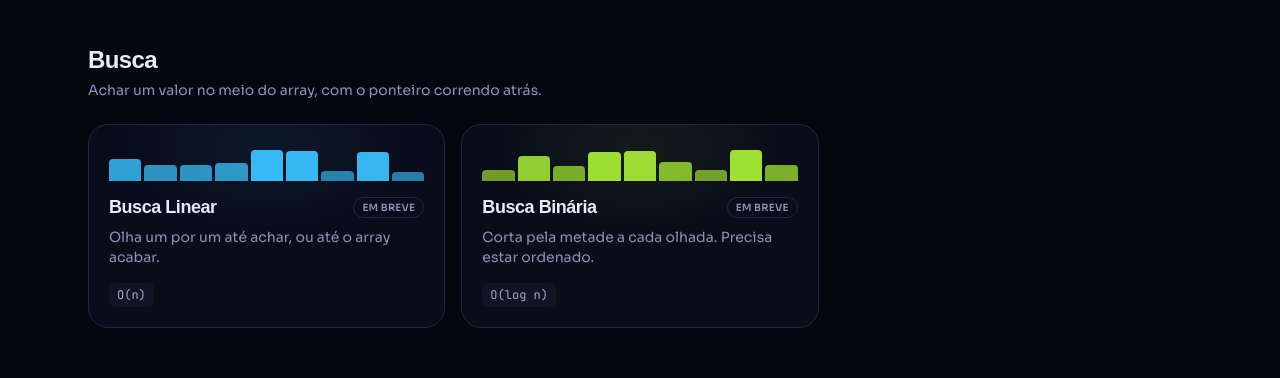
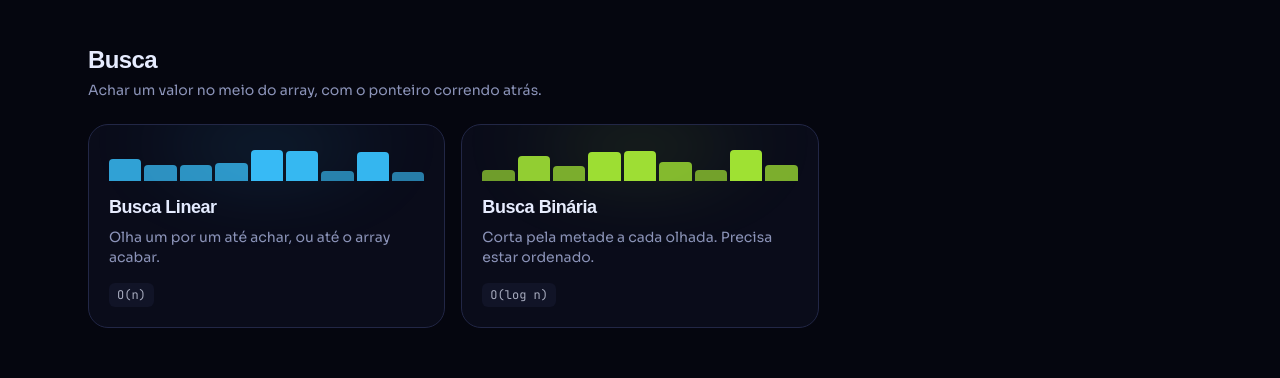
Before and after one commit to Gabrieldiog/algo-shorts, a Next.js app: page / in a window 1280 px wide. Shown: the part 2700-3078 px from the top of the page. Built offline with nearby package versions, Linux system fonts and the light colour scheme; a web font is replaced by a local one.

Commit message:
busca: Linear e Binaria com visualizador
SearchAlgorithm no engine, linear e binary, array vira escada ordenada com alvo. Binaria mostra a janela encolhendo (barras fora da faixa apagam). Bars ganha dim por range. how/curiosity e label do alvo em pt, en e es.

```diff
--- a/src/components/player/Visualizer.tsx
+++ b/src/components/player/Visualizer.tsx
@@ -4,7 +4,7 @@ import { useCallback, useEffect, useMemo, useRef, useState } from "react";
 import Link from "next/link";
 import { motion } from "framer-motion";
 import { useI18n } from "@/lib/i18n";
-import { getSortAlgorithm, rosterEntry } from "@/lib/algorithms";
+import { getSearchAlgorithm, getSortAlgorithm, rosterEntry } from "@/lib/algorithms";
 import { applyMove, buildFrame, initialFrame } from "@/lib/engine/player";
 import type { Frame, Move } from "@/lib/engine/types";
 import { Bars } from "@/components/viz/Bars";
@@ -22,12 +22,16 @@ const MODES: VizMode[] = ["bars", "rainbow", "dots", "circle"];
 export function Visualizer({ slug }: { slug: string }) {
   const { d, say } = useI18n();
   const entry = rosterEntry(slug);
-  const algo = getSortAlgorithm(slug);
+  const isSearch = entry?.category === "search";
+  const sortAlgo = getSortAlgorithm(slug);
+  const searchAlgo = getSearchAlgorithm(slug);
   const text = entry ? d.algos[slug] : undefined;
+  const ready = isSearch ? !!searchAlgo : !!sortAlgo;
 
-  const [size, setSize] = useState(24);
+  const [size, setSize] = useState(isSearch ? 20 : 24);
   const [mode, setMode] = useState<VizMode>("bars");
   const [input, setInput] = useState<number[] | null>(null);
+  const [target, setTarget] = useState<number | null>(null);
   const [speed, setSpeed] = useState(55);
   const [soundOn, setSoundOn] = useState(true);
   const [playing, setPlaying] = useState(false);
@@ -36,14 +40,33 @@ export function Visualizer({ slug }: { slug: string }) {
 
   const { tone, ensure } = useSounds(soundOn);
 
+  const regen = useCallback(
+    (n: number) => {
+      if (isSearch) {
+        const arr = sortedRandom(n);
+        setInput(arr);
+        setTarget(pickTarget(arr));
+      } else {
+        setInput(shuffled(n));
+        setTarget(null);
+      }
+    },
+    [isSearch],
+  );
+
   useEffect(() => {
-    setInput(shuffled(size));
+    regen(size);
     // só na montagem: o array nasce no cliente pra não quebrar a hidratação
     // eslint-disable-next-line react-hooks/exhaustive-deps
   }, []);
 
-  const moves = useMemo(() => (algo && input ? algo.generate(input) : []), [algo, input]);
-  const max = input && input.length ? input.length : 1;
+  const moves = useMemo(() => {
+    if (!input) return [];
+    if (isSearch) return searchAlgo && target != null ? searchAlgo.generate(input, target) : [];
+    return sortAlgo ? sortAlgo.generate(input) : [];
+  }, [input, target, isSearch, searchAlgo, sortAlgo]);
+
+  const max = input && input.length ? Math.max(...input) : 1;
 
   const frameRef = useRef(frame);
   const stepRef = useRef(step);
@@ -124,15 +147,15 @@ export function Visualizer({ slug }: { slug: string }) {
   };
   const onShuffle = () => {
     setPlaying(false);
-    setInput(shuffled(size));
+    regen(size);
   };
   const onSize = (v: number) => {
     setSize(v);
     setPlaying(false);
-    setInput(shuffled(v));
+    regen(v);
   };
 
-  if (!algo || !entry || !text) {
+  if (!ready || !entry || !text) {
     return <ComingSoon slug={slug} />;
   }
 
@@ -162,6 +185,19 @@ export function Visualizer({ slug }: { slug: string }) {
         <h1 className="font-display text-3xl font-extrabold tracking-tight sm:text-4xl">{text.name}</h1>
         <p className="mt-1.5 max-w-2xl text-muted">{text.tagline}</p>
       </header>
+
+      {isSearch && target != null && (
+        <div className="mb-4 flex items-center gap-2">
+          <span className="glow-primary rounded-lg bg-primary px-3.5 py-1.5 text-sm font-semibold text-white">
+            {d.player.target}: <span className="font-mono">{target}</span>
+          </span>
+          {atEnd && (
+            <span className={`rounded-lg border px-3 py-1.5 text-sm font-semibold ${frame.found != null ? "border-sorted/40 bg-sorted/10 text-sorted" : "border-erro/40 bg-erro/10 text-erro"}`}>
+              {frame.found != null ? `#${frame.found}` : "✕"}
+            </span>
+          )}
+        </div>
+      )}
 
       <div className="mb-2 flex flex-wrap items-center justify-end gap-1">
         {MODES.map((m) => (
@@ -199,7 +235,7 @@ export function Visualizer({ slug }: { slug: string }) {
         <Character text={line} mood={mood} />
         <div className="flex flex-wrap items-center gap-2 font-mono text-xs text-muted">
           <Stat label={d.player.comparisons} value={frame.stats.comparisons} />
-          <Stat label={d.player.swaps} value={frame.stats.swaps} />
+          {!isSearch && <Stat label={d.player.swaps} value={frame.stats.swaps} />}
           {frame.stats.writes > 0 && <Stat label={d.player.writes} value={frame.stats.writes} />}
         </div>
       </div>
@@ -309,6 +345,26 @@ function shuffled(n: number): number[] {
   return a;
 }
 
+// n valores distintos aleatórios, ordenados: a "escada" onde a busca acontece.
+function sortedRandom(n: number): number[] {
+  const set = new Set<number>();
+  const range = Math.max(n * 3, 20);
+  while (set.size < n) set.add(1 + Math.floor(Math.random() * range));
+  return [...set].sort((a, b) => a - b);
+}
+
+// escolhe o alvo: 65% um valor que existe, 35% um ausente (pra ver o "não achou").
+function pickTarget(sorted: number[]): number {
+  if (sorted.length === 0) return 0;
+  if (Math.random() < 0.65) return sorted[Math.floor(Math.random() * sorted.length)];
+  const max = sorted[sorted.length - 1];
+  const present = new Set(sorted);
+  let t = 1 + Math.floor(Math.random() * (max + 4));
+  let guard = 0;
+  while (present.has(t) && guard++ < 25) t = 1 + Math.floor(Math.random() * (max + 4));
+  return t;
+}
+
 function pace(speed: number): { interval: number; steps: number } {
   const sps = 3 + Math.round(Math.pow(speed / 100, 2.2) * 600);
   if (sps <= 55) return { interval: Math.round(1000 / sps), steps: 1 };
--- a/src/components/viz/Bars.tsx
+++ b/src/components/viz/Bars.tsx
@@ -8,6 +8,7 @@ export function Bars({ frame, max }: { frame: Frame; max: number }) {
     <div className="flex h-full w-full items-end justify-center gap-[2px]">
       {frame.array.map((v, i) => {
         const { background, glow } = barStyle(frame, i, comparing, swapping);
+        const outRange = frame.range ? (i < frame.range[0] || i > frame.range[1]) && !frame.sorted.has(i) && frame.found !== i : false;
         return (
           <div
             key={i}
@@ -15,8 +16,9 @@ export function Bars({ frame, max }: { frame: Frame; max: number }) {
             style={{
               height: `${(v / max) * 100}%`,
               background,
+              opacity: outRange ? 0.26 : 1,
               boxShadow: glow ? `0 0 14px -2px ${glow}` : undefined,
-              transition: "height 90ms linear, background 90ms linear, box-shadow 90ms linear",
+              transition: "height 90ms linear, background 90ms linear, box-shadow 90ms linear, opacity 90ms linear",
             }}
           />
         );
--- /dev/null
+++ b/src/lib/algorithms/binary.ts
@@ -0,0 +1,35 @@
+import type { Move, SearchAlgorithm } from "@/lib/engine/types";
+
+// Busca binária: no array ordenado, olha o meio da faixa; se o alvo é maior,
+// descarta a metade de baixo, se é menor, a de cima. Corta o problema pela metade
+// a cada passo.
+export const binary: SearchAlgorithm = {
+  slug: "binary",
+  category: "search",
+  accent: "#a3e635",
+  complexity: { best: "O(1)", avg: "O(log n)", worst: "O(log n)", space: "O(1)" },
+
+  generate(a, target) {
+    const moves: Move[] = [{ t: "note", note: { k: "searchStart", target } }];
+    let lo = 0;
+    let hi = a.length - 1;
+    while (lo <= hi) {
+      moves.push({ t: "range", from: lo, to: hi });
+      const mid = (lo + hi) >> 1;
+      moves.push({ t: "compare", i: mid, j: mid, note: { k: "look", v: a[mid] } });
+      if (a[mid] === target) {
+        moves.push({ t: "found", i: mid, note: { k: "found", v: a[mid], i: mid } });
+        return moves;
+      }
+      if (a[mid] < target) {
+        moves.push({ t: "note", note: { k: "tooLow", v: a[mid], target } });
+        lo = mid + 1;
+      } else {
+        moves.push({ t: "note", note: { k: "tooHigh", v: a[mid], target } });
+        hi = mid - 1;
+      }
+    }
+    moves.push({ t: "note", note: { k: "notFound", target } });
+    return moves;
+  },
+};
--- a/src/lib/algorithms/index.ts
+++ b/src/lib/algorithms/index.ts
@@ -1,8 +1,10 @@
 // Registry: plugar um algoritmo novo e escrever a logica e registrar aqui.
 // O roster e a vitrine da home; ready reflete o que ja roda.
 
-import type { AlgoCategory, Complexity, SortAlgorithm } from "@/lib/engine/types";
+import type { AlgoCategory, Complexity, SearchAlgorithm, SortAlgorithm } from "@/lib/engine/types";
 import { bubble } from "./bubble";
+import { linear } from "./linear";
+import { binary } from "./binary";
 import { insertion } from "./insertion";
 import { selection } from "./selection";
 import { merge } from "./merge";
@@ -67,12 +69,21 @@ const sortImpls: Record<string, SortAlgorithm> = {
   bitonic,
 };
 
+const searchImpls: Record<string, SearchAlgorithm> = {
+  linear,
+  binary,
+};
+
 export function getSortAlgorithm(slug: string): SortAlgorithm | undefined {
   return sortImpls[slug];
 }
 
+export function getSearchAlgorithm(slug: string): SearchAlgorithm | undefined {
+  return searchImpls[slug];
+}
+
 export function isReady(slug: string): boolean {
-  return slug in sortImpls;
+  return slug in sortImpls || slug in searchImpls;
 }
 
 export const roster: RosterEntry[] = [
@@ -104,8 +115,8 @@ export const roster: RosterEntry[] = [
   { slug: "introsort", category: "sort", ready: true, accent: "#f97316", stable: false, complexity: { best: "O(n log n)", avg: "O(n log n)", worst: "O(n log n)", space: "O(log n)" } },
   { slug: "bitonic", category: "sort", ready: true, accent: "#38bdf8", stable: false, complexity: { best: "O(n log²n)", avg: "O(n log²n)", worst: "O(n log²n)", space: "O(1)" } },
   // busca
-  { slug: "linear", category: "search", ready: false, accent: "#38bdf8", complexity: { best: "O(1)", avg: "O(n)", worst: "O(n)", space: "O(1)" } },
-  { slug: "binary", category: "search", ready: false, accent: "#a3e635", complexity: { best: "O(1)", avg: "O(log n)", worst: "O(log n)", space: "O(1)" } },
+  { slug: "linear", category: "search", ready: true, accent: "#38bdf8", complexity: { best: "O(1)", avg: "O(n)", worst: "O(n)", space: "O(1)" } },
+  { slug: "binary", category: "search", ready: true, accent: "#a3e635", complexity: { best: "O(1)", avg: "O(log n)", worst: "O(log n)", space: "O(1)" } },
   // pathfinding
   { slug: "bfs", category: "path", ready: false, accent: "#5b7fff", complexity: { best: "O(V+E)", avg: "O(V+E)", worst: "O(V+E)", space: "O(V)" } },
   { slug: "dfs", category: "path", ready: false, accent: "#a984ff", complexity: { best: "O(V+E)", avg: "O(V+E)", worst: "O(V+E)", space: "O(V)" } },
--- /dev/null
+++ b/src/lib/algorithms/linear.ts
@@ -0,0 +1,23 @@
+import type { Move, SearchAlgorithm } from "@/lib/engine/types";
+
+// Busca linear: olha elemento por elemento, da esquerda pra direita, até achar o
+// alvo ou o array acabar. Funciona em qualquer array.
+export const linear: SearchAlgorithm = {
+  slug: "linear",
+  category: "search",
+  accent: "#38bdf8",
+  complexity: { best: "O(1)", avg: "O(n)", worst: "O(n)", space: "O(1)" },
+
+  generate(a, target) {
+    const moves: Move[] = [{ t: "note", note: { k: "searchStart", target } }];
+    for (let i = 0; i < a.length; i++) {
+      moves.push({ t: "compare", i, j: i, note: { k: "look", v: a[i] } });
+      if (a[i] === target) {
+        moves.push({ t: "found", i, note: { k: "found", v: a[i], i } });
+        return moves;
+      }
+    }
+    moves.push({ t: "note", note: { k: "notFound", target } });
+    return moves;
+  },
+};
--- a/src/lib/engine/types.ts
+++ b/src/lib/engine/types.ts
@@ -97,3 +97,12 @@ export interface SortAlgorithm {
   /** recebe o array e devolve a trilha de eventos */
   generate: (input: number[]) => Move[];
 }
+
+/** Algoritmo de busca: recebe o array (ordenado) e o alvo, devolve os eventos. */
+export interface SearchAlgorithm {
+  slug: string;
+  category: "search";
+  complexity: Complexity;
+  accent: string;
+  generate: (input: number[], target: number) => Move[];
+}
--- a/src/lib/i18n/config.ts
+++ b/src/lib/i18n/config.ts
@@ -86,6 +86,7 @@ export interface Dict {
     worst: string;
     space: string;
     stability: string;
+    target: string;
   };
   modes: { bars: string; rainbow: string; dots: string; circle: string };
   race: {
--- a/src/lib/i18n/en.ts
+++ b/src/lib/i18n/en.ts
@@ -50,6 +50,7 @@ export const en: Dict = {
     worst: "Worst",
     space: "Space",
     stability: "Stability",
+    target: "Target",
   },
   modes: { bars: "Bars", rainbow: "Rainbow", dots: "Dots", circle: "Ring" },
   race: {
@@ -223,8 +224,18 @@ export const en: Dict = {
       how: "Builds bitonic sequences (up then down) and merges them with a mesh of comparisons that doesn't depend on the data. That's why it runs beautifully on a GPU.",
       curiosity: "The comparisons are always the same, no matter the data. That makes it ideal for parallel hardware, where thousands run at once.",
     },
-    linear: { name: "Linear Search", tagline: "Checks one by one until it's found, or the array runs out." },
-    binary: { name: "Binary Search", tagline: "Halves the range each look. Needs a sorted array." },
+    linear: {
+      name: "Linear Search",
+      tagline: "Checks one by one until it's found, or the array runs out.",
+      how: "Walks the array from start to end, comparing each element with the target, until it finds it or runs out. It doesn't need the array to be sorted.",
+      curiosity: "Simple and foolproof, but slow: worst case it checks all n elements. For small or unsorted lists, it's still the right pick.",
+    },
+    binary: {
+      name: "Binary Search",
+      tagline: "Halves the range each look. Needs a sorted array.",
+      how: "Only works on a sorted array. It looks at the middle element: if it's the target, found; if the target is larger, it drops the bottom half; if smaller, the top. Repeat on what's left.",
+      curiosity: "Each step halves the problem, so it finds in about log₂(n) comparisons: in a million items, around 20 steps. That's how you look something up in a dictionary without reading page by page.",
+    },
     bfs: { name: "BFS", tagline: "Explores in waves: everything near first, far away later." },
     dfs: { name: "DFS", tagline: "Dives deep down a path until it hits a wall, then backtracks." },
     dijkstra: { name: "Dijkstra", tagline: "Shortest path, weighing every single step." },
--- a/src/lib/i18n/es.ts
+++ b/src/lib/i18n/es.ts
@@ -50,6 +50,7 @@ export const es: Dict = {
     worst: "Peor",
     space: "Espacio",
     stability: "Estabilidad",
+    target: "Objetivo",
   },
   modes: { bars: "Barras", rainbow: "Arcoíris", dots: "Puntos", circle: "Anillo" },
   race: {
@@ -223,8 +224,18 @@ export const es: Dict = {
       how: "Arma secuencias bitónicas (que suben y bajan) y las mezcla con una malla de comparaciones que no depende de los datos. Por eso corre precioso en GPU.",
       curiosity: "Las comparaciones son siempre las mismas, pase lo que pase con los datos. Eso la hace ideal para hardware paralelo, donde miles corren a la vez.",
     },
-    linear: { name: "Búsqueda Lineal", tagline: "Mira uno por uno hasta encontrarlo, o hasta que se acabe." },
-    binary: { name: "Búsqueda Binaria", tagline: "Parte el rango a la mitad en cada mirada. Debe estar ordenado." },
+    linear: {
+      name: "Búsqueda Lineal",
+      tagline: "Mira uno por uno hasta encontrarlo, o hasta que se acabe.",
+      how: "Recorre el arreglo de principio a fin, comparando cada elemento con el objetivo, hasta encontrarlo o quedarse sin elementos. No necesita que esté ordenado.",
+      curiosity: "Simple e infalible, pero lenta: en el peor caso mira los n elementos. Para listas pequeñas o desordenadas, sigue siendo la opción correcta.",
+    },
+    binary: {
+      name: "Búsqueda Binaria",
+      tagline: "Parte el rango a la mitad en cada mirada. Debe estar ordenado.",
+      how: "Solo funciona en un arreglo ordenado. Mira el elemento del medio: si es el objetivo, lo encontró; si el objetivo es mayor, descarta la mitad de abajo; si menor, la de arriba. Repite en lo que queda.",
+      curiosity: "Cada paso parte el problema a la mitad, así que encuentra en unas log₂(n) comparaciones: en un millón de ítems, unos 20 pasos. Así se busca en un diccionario sin leer página por página.",
+    },
     bfs: { name: "BFS", tagline: "Explora en olas: lo cercano primero, lo lejano después." },
     dfs: { name: "DFS", tagline: "Se hunde por un camino hasta chocar, y luego retrocede." },
     dijkstra: { name: "Dijkstra", tagline: "El camino más corto pesando cada paso." },
--- a/src/lib/i18n/pt.ts
+++ b/src/lib/i18n/pt.ts
@@ -50,6 +50,7 @@ export const pt: Dict = {
     worst: "Pior",
     space: "Espaço",
     stability: "Estabilidade",
+    target: "Alvo",
   },
   modes: { bars: "Barras", rainbow: "Arco-íris", dots: "Pontos", circle: "Anel" },
   race: {
@@ -223,8 +224,18 @@ export const pt: Dict = {
       how: "Monta sequências bitônicas (que sobem e descem) e as mescla com uma malha de comparações que não depende dos dados. Por isso roda lindo em GPU.",
       curiosity: "As comparações são sempre as mesmas, aconteça o que acontecer nos dados. Isso a torna ideal pra hardware paralelo, onde milhares rodam ao mesmo tempo.",
     },
-    linear: { name: "Busca Linear", tagline: "Olha um por um até achar, ou até o array acabar." },
-    binary: { name: "Busca Binária", tagline: "Corta pela metade a cada olhada. Precisa estar ordenado." },
+    linear: {
+      name: "Busca Linear",
+      tagline: "Olha um por um até achar, ou até o array acabar.",
+      how: "Percorre o array do começo ao fim, comparando cada elemento com o alvo, até achar ou chegar no final. Não precisa que o array esteja ordenado.",
+      curiosity: "Simples e infalível, mas lenta: no pior caso olha todos os n elementos. Pra listas pequenas ou desordenadas, ainda é a escolha certa.",
+    },
+    binary: {
+      name: "Busca Binária",
+      tagline: "Corta pela metade a cada olhada. Precisa estar ordenado.",
+      how: "Só funciona em array ordenado. Olha o elemento do meio: se for o alvo, achou; se o alvo é maior, joga fora a metade de baixo; se menor, a de cima. Repete na metade que sobrou.",
+      curiosity: "Cada passo corta o problema pela metade, então acha em cerca de log₂(n) comparações: num milhão de itens, uns 20 passos. É assim que você procura num dicionário sem ler página por página.",
+    },
     bfs: { name: "BFS", tagline: "Explora em ondas: o perto primeiro, o longe depois." },
     dfs: { name: "DFS", tagline: "Vai fundo num caminho até bater na parede, aí volta." },
     dijkstra: { name: "Dijkstra", tagline: "O caminho mais curto pesando cada passo." },
```
